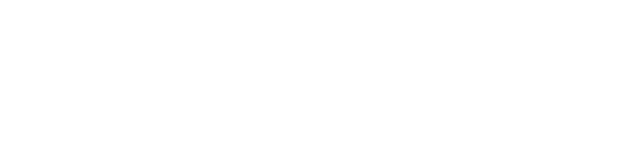
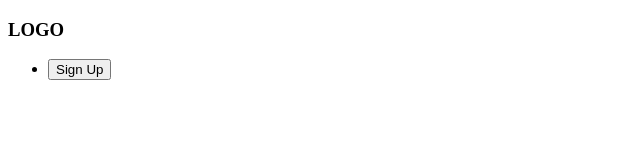
Before and after one commit to MUNNA-Boss/first-assignment, a plain HTML site: page assign.html in a window 1280 px wide. Shown: the whole page, without its empty margins (0-640 px from the left). Drawn offline with Linux system fonts and the light colour scheme.

Commit message:
add images

```diff
--- a/assign.html
+++ b/assign.html
@@ -8,6 +8,13 @@
 <body>
 
     <header>
+        <nav>
+            <h3>LOGO</h3>
+            <ul>
+                <li><a href=""><button>Sign Up</button></a>
+                </li>
+            </ul>
+        </nav>
 
     </header>
     <main>
```
Also changed, not shown: immages/Hero-bg.png (added), immages/avatar.png (added), immages/icon-star.png (added), immages/wc-big.png (added), immages/wc-mini.png (added).
